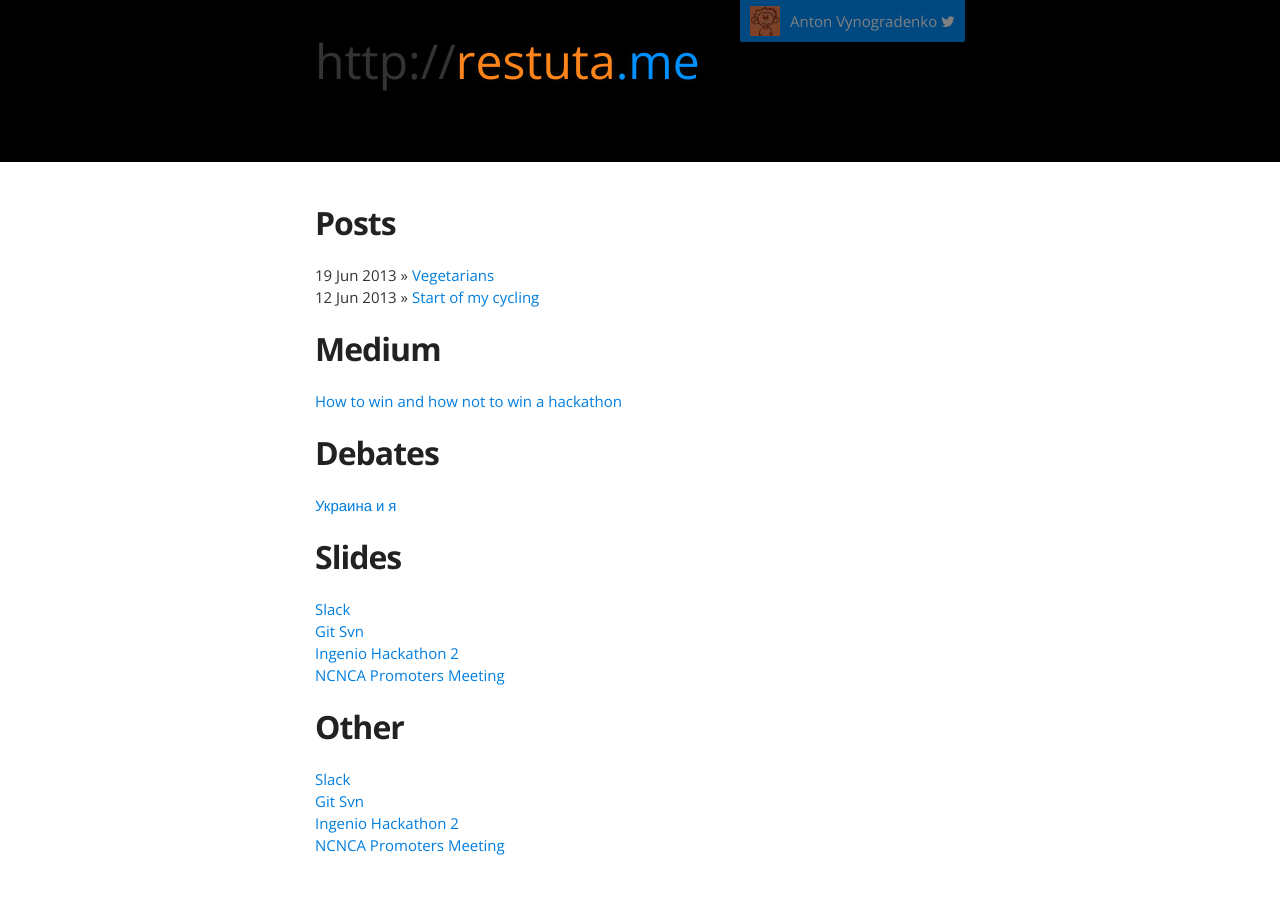
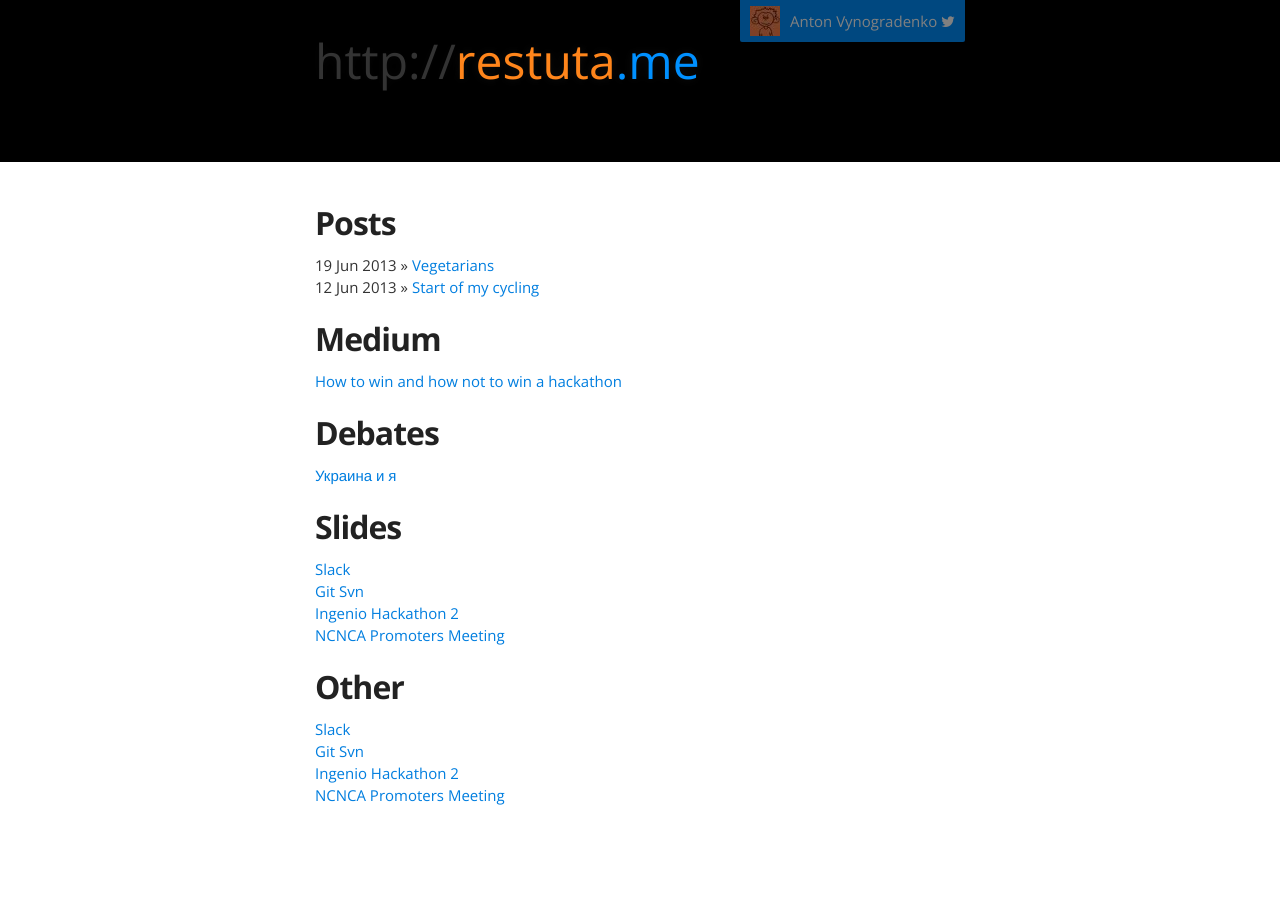
Before and after one commit to Restuta/restuta.github.io, a Jekyll site: the page built from index.html, in a window 1280 px wide. Built offline with Jekyll 4.4.1, drawn with Linux system fonts in a browser that asks for light colours; nearby versions of some CDN libraries.

Commit message:
fix h2 style

```diff
--- a/css/stylesheet.css
+++ b/css/stylesheet.css
@@ -93,7 +93,7 @@ h1 {
 }
 
 h2 {
-  padding-bottom: 20px;
+  margin-bottom: 20px;
   font-size: 32px;
   /*background: url('../images/bg_hr.png') repeat-x bottom;*/
 }
```
